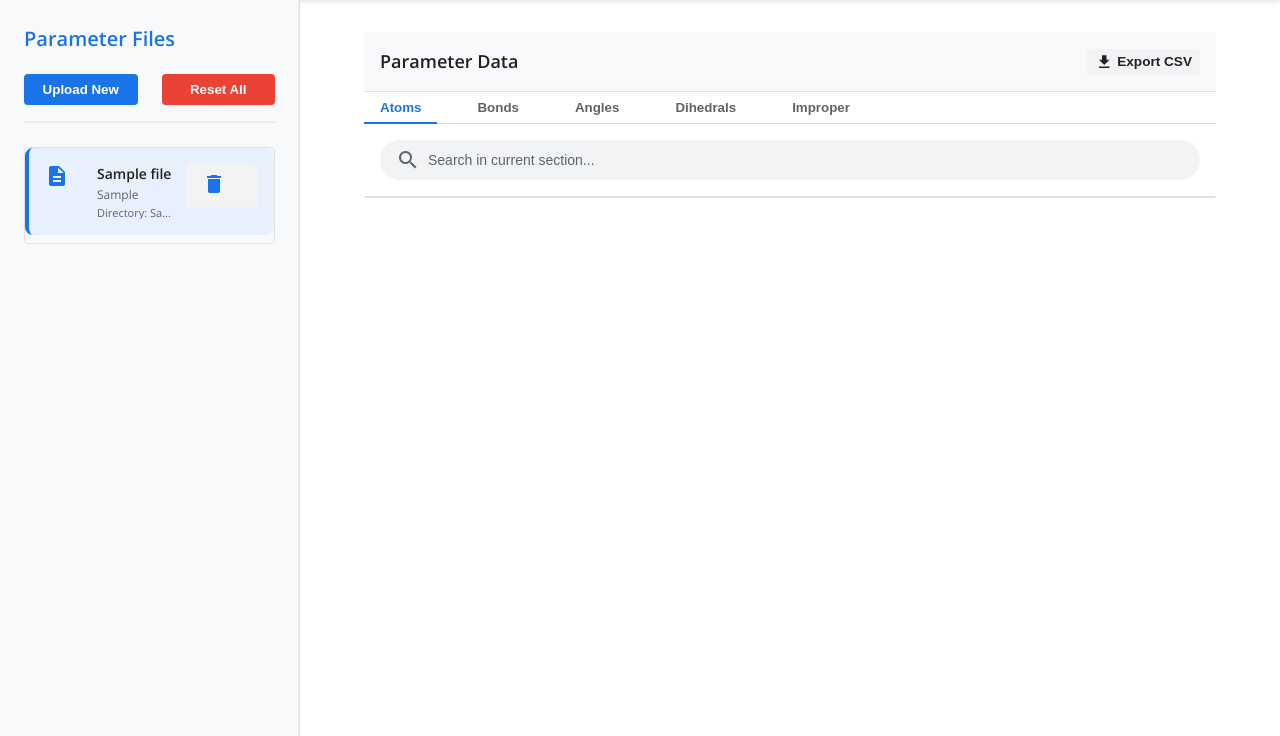
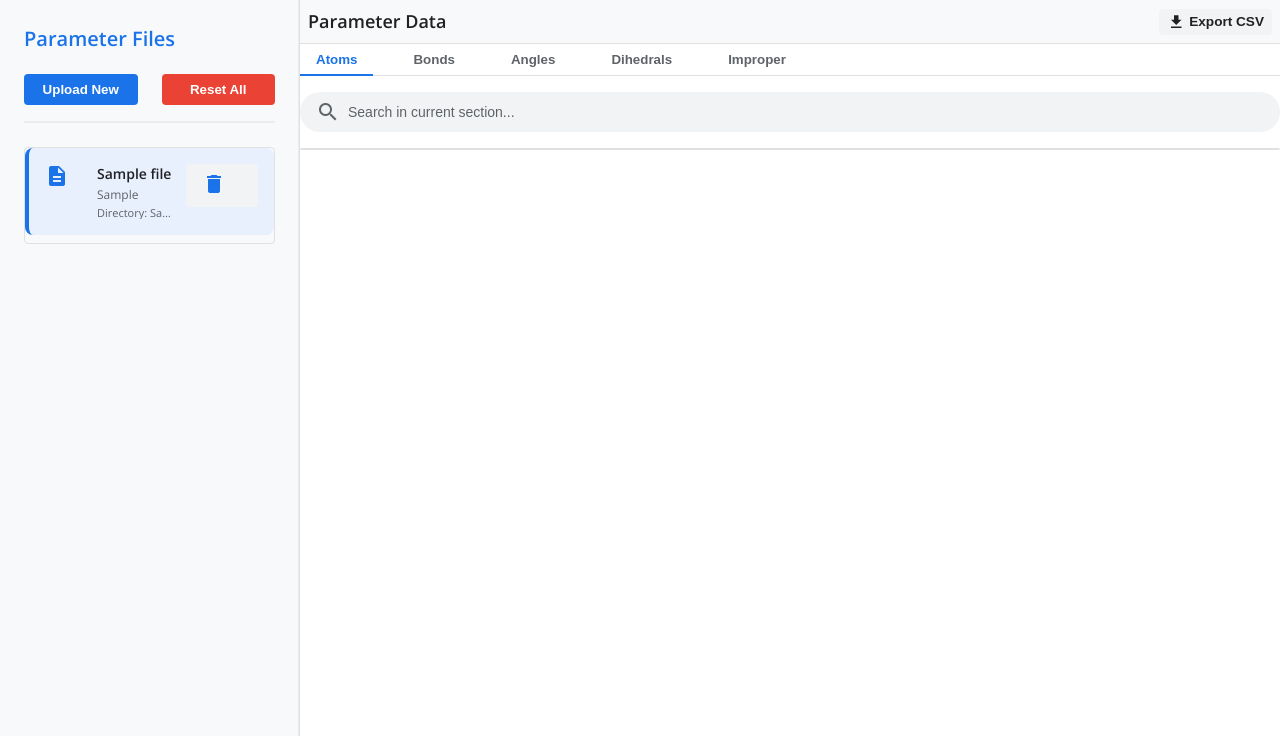
Before and after one commit to fl-sean03/CHARMM-Parameter-File-Search-Engine, a Flask app: template frontend/templates/index.html in a window 1280 px wide. Shown: the part 100-836 px from the top of the page. Run offline with Flask 3, Linux system fonts and the light colour scheme; the template is opened without the code that fills it: most values are stand-ins (such as "Sample title", 1, 10 or a date in 2020).

Commit message:
style: Remove excess padding and whitespace across layout components

```diff
--- a/frontend/static/css/main.css
+++ b/frontend/static/css/main.css
@@ -44,9 +44,9 @@ h2 {
 
 .layout-container {
     display: flex;
-    gap: 2rem;
+    gap: 0;
     margin: 0;
-    padding: 0 2rem 0 0;  /* Added right padding */
+    padding: 0;
 }
 
 .sidebar {
@@ -65,9 +65,8 @@ h2 {
 .main-content {
     flex: 1;
     min-width: 0;
-    padding: 2rem;
-    max-width: 1200px;
-    margin: 0 auto;
+    padding: 0;
+    margin: 0;
 }
 
 /* Buttons */
@@ -163,7 +162,7 @@ h2 {
 /* Search bar */
 .search-container {
     margin: 1rem 0;
-    padding: 0 1rem;
+    padding: 0;
 }
 
 .search-bar {
@@ -234,7 +233,7 @@ h2 {
     display: flex;
     justify-content: space-between;
     align-items: center;
-    padding: 1rem;
+    padding: 0.5rem;
     background: #F8F9FA;
     border-bottom: 1px solid #E0E0E0;
     position: sticky;
```
